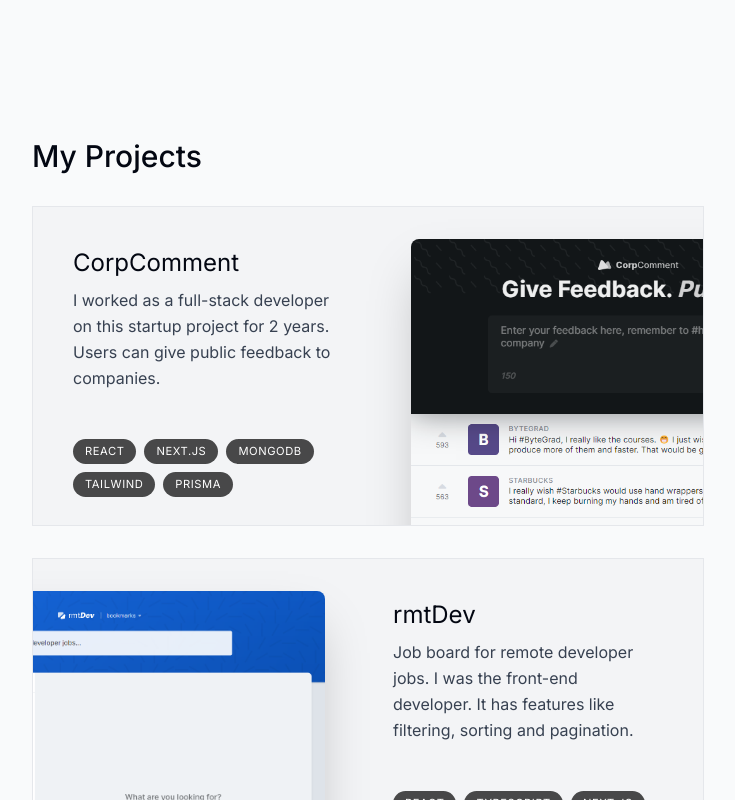
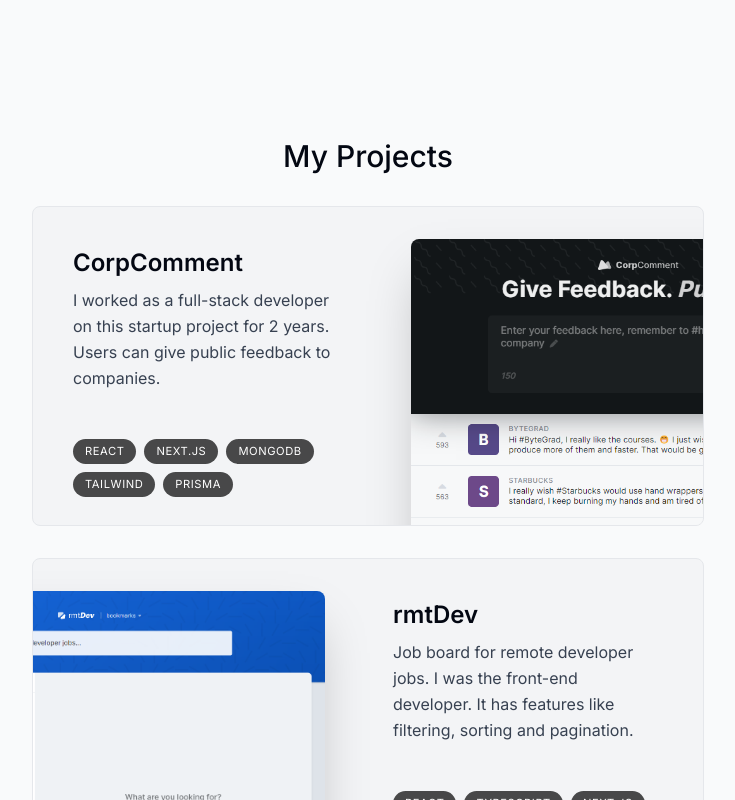
Before and after one commit to StevenJacobs61/portfolio, a Next.js app: page / in a window 1280 px wide. Shown: the part 1160-1960 px from the top of the page, without its empty margins (272-1007 px from the left). Built offline with nearby package versions, Linux system fonts and the light colour scheme.

Commit message:
header animation

```diff
--- a/app/layout.tsx
+++ b/app/layout.tsx
@@ -2,6 +2,7 @@
 import { Inter } from 'next/font/google'
 import './globals.css'
 import Header from '@/components/header'
+import ActiveSectionContextProvider from '@/context/active-section-context'
 
 const inter = Inter({ subsets: ['latin'] })
 
@@ -16,7 +17,7 @@
   children: React.ReactNode
 }) {
   return (
-    <html lang="en">
+    <html lang="en" className='!scroll-smooth'>
       <body
         className={`${inter.className}
           bg-gray-50 text-gray-950 relative pt-28 sm:pt-36`}>
@@ -28,8 +29,10 @@
             h-[31.25rem] rounded-full blur-[10rem]
             sm:w-[68.75rem] md:left-[-33rem] lg:left-[-28rem]
             xl:left-[-15rem] 2xl:left-[-5rem]'></div>
+            <ActiveSectionContextProvider>
+            {children}
             <Header/>
-            {children}
+            </ActiveSectionContextProvider>
       </body>
     </html>
   )
--- a/components/about.tsx
+++ b/components/about.tsx
@@ -3,13 +3,19 @@
 import React from 'react'
 import SectionHeading from './section-heading'
 import { motion } from "framer-motion"
+import { useSectionInView } from '@/lib/hooks';
 
 export default function About() {
+
+    const { ref } = useSectionInView("About");
+
   return (
-    <motion.section className='mb-28 max-w-[45rem] text-center leading-8 sm:mb-40'
+    <motion.section className='mb-28 max-w-[45rem] text-center leading-8 sm:mb-40 scroll-mt-28'
         initial={{opacity: 0, y: 100}}
         animate={{opacity: 1, y: 0}}
-        transition={{delay: 0.175}}>
+        transition={{delay: 0.175}}
+        id='about'
+        ref={ref}>
         <SectionHeading>About Me</SectionHeading>
         <p className='mb-3'>
             After graduating with a degree in{" "}
--- a/components/header.tsx
+++ b/components/header.tsx
@@ -3,10 +3,14 @@
 import React from 'react';
 import { motion } from "framer-motion";
 import { links } from '@/lib/data';
-import { CiTurnL1 } from 'react-icons/ci';
 import Link from 'next/link';
+import clsx from 'clsx';
+import { useActiveSectionContext } from '@/context/active-section-context';
 
 export default function header() {
+
+  const {activeSection, setActiveSection, setTimeOfLastClick} = useActiveSectionContext();
+
   return (
     <header className='z-[999] relative'>
         <motion.div className='fixed top-0 left-1/2 h-[4.5rem] -translate-x-1/2
@@ -25,14 +29,31 @@
                 justify-center gap-y-1 text-[0.9rem] font-medium
                 text-gray-500 sm:w-[initial] sm:flex-nowrap sm:gap-5'>
                 {links.map(link =>
-                    <motion.li className='h-3/4 flex items-center justify-center'
+                    <motion.li className='h-3/4 flex items-center justify-center relative'
                         key={link.hash}
                         initial={{y: -100, opacity: 0}}
                         animate={{y: 0, opacity: 1}}>
-                        <Link className='flex w-full items-center
-                            justify-center px-3 py-3 hover:text-gray-950
-                            transition'
-                            href={link.hash}>{link.name}</Link>
+                        <Link className={clsx('flex w-full items-center justify-center px-3 py-3 hover:text-gray-950 transition', {
+                            "text-gray-950": activeSection === link.name,
+                            })}
+                            href={link.hash}
+                            onClick={()=>{
+                                setTimeOfLastClick(Date.now())
+                                setActiveSection(link.name)}}>
+                            {link.name}
+                            {link.name === activeSection ?
+                            <motion.span
+                                className='bg-gray-100 rounded-full absolute
+                                inset-0 -z-10'
+                                layoutId='activeSection'
+                                transition={{
+                                    type: "spring",
+                                    stiffness: 380,
+                                    damping: 30
+                                }}>
+                                </motion.span>
+                            : null}
+                            </Link>
                     </motion.li>
                 )}
             </ul>
--- a/components/intro.tsx
+++ b/components/intro.tsx
@@ -8,10 +8,14 @@
 import  { BsArrowRight, BsLinkedin } from 'react-icons/bs'
 import { HiDownload } from 'react-icons/hi';
 import { FaGithubSquare } from 'react-icons/fa';
+import { useSectionInView } from '@/lib/hooks';
 
 export default function Intro() {
+
+    const { ref } = useSectionInView("Home", 0.5);
+
   return (
-    <section className='mb-28 max-w-[50rem] text-center sm:mb-0'>
+    <section className='mb-28 max-w-[50rem] text-center sm:mb-0 scroll-mt-[100rem]' ref={ref} id="home">
         <div className='flex items-center justify-center'>
             <div className='relative'>
                 <motion.div
--- /dev/null
+++ b/components/project.tsx
@@ -0,0 +1,57 @@
+"use client";
+
+import { projectsData } from '@/lib/data';
+import { useScroll, motion, useTransform } from 'framer-motion';
+import Image from 'next/image';
+import React, { useRef } from 'react'
+
+type ProjectProps = typeof projectsData[number];
+
+export default function Project({
+    title, description, tags, imageUrl
+} : ProjectProps){
+    const ref = useRef<HTMLDivElement>(null);
+    const {scrollYProgress} = useScroll({
+        target: ref,
+        offset: ["0 1", "1.33 1"]
+    })
+   const scaleProgress =  useTransform(scrollYProgress, [0, 1], [0.8, 1]);
+   const opacityProgress =  useTransform(scrollYProgress, [0, 1], [0.6, 1]);
+    return (
+        <motion.div
+            ref={ref}
+            style={{
+            opacity: opacityProgress,
+            scale: scaleProgress
+        }}
+            className='mb-3 sm:mb-8 last-mb-0 group cursor-pointer'>
+            <section
+                className='bg-gray-100 max-w-[42rem] border
+                bg-black/5 overflow-hidden sm:pr-8 relative sm:h-[20rem]
+                 group-even:pl-8 rounded-lg'>
+                <div className='pt-4 pb-7 px-5 sm:pl-10 sm:pr-2 sm:pt-10
+                    sm:max-w-[50%] flex flex-col h-full group-even:ml-[18rem]'>
+                    <h3 className='text-2xl font-semibold'>{title}</h3>
+                    <p className='mt-2 leading-relaxed text-gray-700'>{description}</p>
+                    <ul className='flex flex-wrap mt-4 gap-2 sm:mt-auto'>
+                        {tags.map((tag, i) =>
+                        <li key={i}
+                        className='bg-black/[0.7] px-3 py-1 text-[0.7rem]
+                        uppercase tracking-wider text-white rounded-full'>{tag}</li>
+                        )}
+                    </ul>
+                </div>
+                <Image src={imageUrl} alt={`${title} thumbnail`} quality={95}
+                className='absolute top-8 -right-40 w-[28.25rem] rounded-t-lg
+                shadow-2xl group-even:right-[initial] group-even:-left-40 transition
+                group-hover:scale-[1.04]
+                group-hover:-translate-x-3
+                group-hover:translate-y-3
+                group-hover:-rotate-2
+                group-even:group-hover:translate-x-3
+                group-even:group-hover:translate-y-3
+                group-even:group-hover:rotate-2'/>
+            </section>
+        </motion.div>
+    )
+}
--- a/components/projects.tsx
+++ b/components/projects.tsx
@@ -1,11 +1,17 @@
+"use client";
+
 import React from 'react'
 import SectionHeading from './section-heading'
 import { projectsData } from '@/lib/data'
-import Image from 'next/image';
+import Project from './project';
+import { useSectionInView } from '@/lib/hooks';
 
 export default function Projects() {
+
+  const {ref} = useSectionInView("Projects", 0.5);
+
   return (
-    <section>
+    <section id='projects' className='scroll-mt-28' ref={ref}>
         <SectionHeading>My projects</SectionHeading>
         <div>
             {projectsData.map((project, i) =>
@@ -17,38 +23,3 @@
     </section>
   )
 }
-
-type ProjectProps = typeof projectsData[number];
-
-function Project({
-    title, description, tags, imageUrl
-} : ProjectProps){
-    return (
-        <section className='group bg-gray-100 max-w-[42rem] border
-            bg-black/5 overflow-hidden sm:pr-8 relative sm:h-[20rem]
-            mb-3 sm:mb-8 last:mb-0 even:pl-8'>
-            <div className='pt-4 pb-7 px-5 sm:pl-10 sm:pr-2 sm:pt-10
-                sm:max-w-[50%] flex flex-col h-full sm:group-even:ml-[18rem]'>
-                <h3 className='text-2xl'>{title}</h3>
-                <p className='mt-2 leading-relaxed text-gray-700'>{description}</p>
-                <ul className='flex flex-wrap mt-4 gap-2 sm:mt-auto'>
-                    {tags.map((tag, i) =>
-                    <li key={i}
-                    className='bg-black/[0.7] px-3 py-1 text-[0.7rem]
-                    uppercase tracking-wider text-white rounded-full'>{tag}</li>
-                    )}
-                </ul>
-            </div>
-            <Image src={imageUrl} alt={`${title} thumbnail`} quality={95}
-            className='absolute top-8 -right-40 w-[28.25rem] rounded-t-lg
-            shadow-2xl group-even:right-[initial] group-even:-left-40 transition
-            group-hover:scale-[1.04]
-            group-hover:-translate-x-3
-            group-hover:translate-y-3
-            group-hover:-rotate-2
-            group-even:group-hover:translate-x-3
-            group-even:group-hover:translate-y-3
-            group-even:group-hover:rotate-2'/>
-        </section>
-    )
-}
--- a/components/section-divider.tsx
+++ b/components/section-divider.tsx
@@ -9,6 +9,7 @@
         rounded-full hidden sm:block'
         initial={{opacity: 0, y: 100}}
         animate={{opacity: 1, y: 0}}
-        transition={{delay: 0.125}}/>
+        transition={{delay: 0.125}}
+        />
   )
 }
--- a/components/section-heading.tsx
+++ b/components/section-heading.tsx
@@ -4,7 +4,7 @@
 }
 export default function SectionHeading({children}: SectionHeadingProps) {
   return (
-    <h2 className='text-3xl font-medium capitalize mb-8'>
+    <h2 className='text-3xl font-medium capitalize mb-8 text-center'>
         {children}
     </h2>
   )
--- /dev/null
+++ b/context/active-section-context.tsx
@@ -0,0 +1,29 @@
+"use client";
+
+import React, { useState, createContext, useContext } from 'react'
+import type { ActiveSectionContextProviderProps, ActiveSectionContextType, SectionName } from '@/lib/types';
+
+
+export const ActiveSectionContext = createContext<ActiveSectionContextType | null>(null);
+
+export default function ActiveSectionContextProvider({children}:
+    ActiveSectionContextProviderProps) {
+
+    const [activeSection, setActiveSection] = useState<SectionName>("Home");
+    const [timeOfLastClick, setTimeOfLastClick] = useState(0);
+
+  return (
+    <ActiveSectionContext.Provider
+        value={{activeSection, setActiveSection, timeOfLastClick, setTimeOfLastClick}}>
+            {children}
+    </ActiveSectionContext.Provider>
+
+  )
+}
+export function useActiveSectionContext(){
+    const context = useContext(ActiveSectionContext);
+    if(context === null){
+        throw new Error("useActiveSectionContext must be used in an ActiveSectionContextProvider");
+    }
+    return context;
+}
--- /dev/null
+++ b/lib/hooks.ts
@@ -0,0 +1,18 @@
+import { useActiveSectionContext } from "@/context/active-section-context";
+import { useEffect } from "react";
+import { useInView } from "react-intersection-observer";
+import { SectionName } from "./types";
+
+export function useSectionInView(sectionName : SectionName, threshold = 0.75){
+    const {ref, inView} = useInView({
+        threshold: threshold,
+    });
+      const {setActiveSection, timeOfLastClick} = useActiveSectionContext()
+
+      useEffect(()=>{
+          if(inView && Date.now() - timeOfLastClick > 1000){
+              setActiveSection(sectionName);
+          }
+      },[inView, setActiveSection, timeOfLastClick])
+      return { ref,  }
+}
--- /dev/null
+++ b/lib/types.ts
@@ -0,0 +1,17 @@
+import { links } from "./data";
+
+export type SectionName = typeof links[number]["name"];
+
+export type ActiveSectionContextProviderProps = {
+    children: React.ReactNode
+}
+
+export type ActiveSectionContextType = {
+    activeSection: SectionName;
+    setActiveSection: React.Dispatch<React.SetStateAction<SectionName>>;
+    timeOfLastClick: number;
+    setTimeOfLastClick: React.Dispatch<React.SetStateAction<number>>;
+}
+export type useSectionInViewProps = {
+    sectionName: SectionName;
+}
--- a/package.json
+++ b/package.json
@@ -9,11 +9,13 @@
     "lint": "next lint"
   },
   "dependencies": {
+    "clsx": "^2.1.0",
     "framer-motion": "^10.18.0",
     "next": "14.0.4",
     "react": "^18",
     "react-dom": "^18",
-    "react-icons": "^5.0.1"
+    "react-icons": "^5.0.1",
+    "react-intersection-observer": "^9.5.3"
   },
   "devDependencies": {
     "@types/node": "^20",
```
Also changed, not shown: 1 other file (tests, documents, lock files or other folders).
